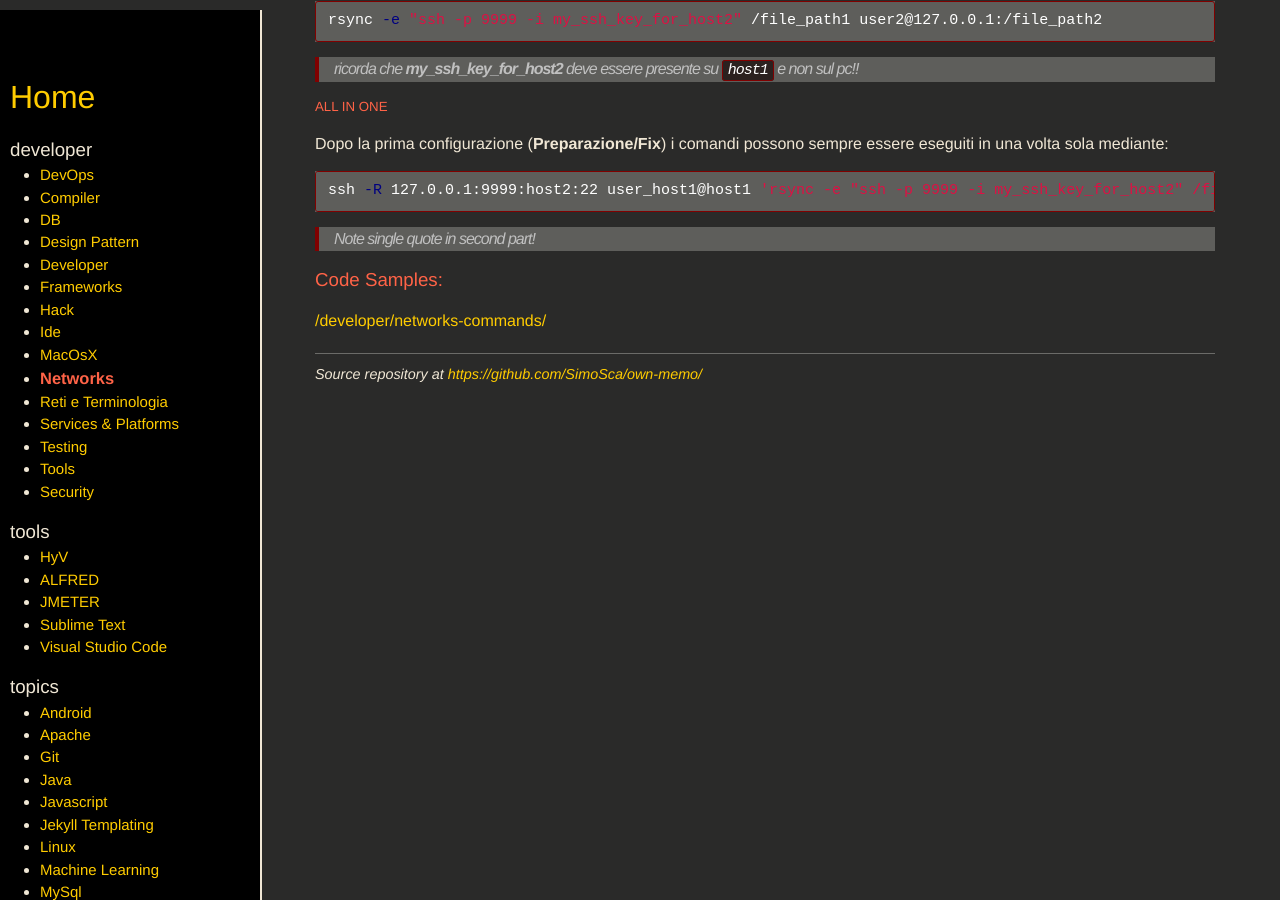
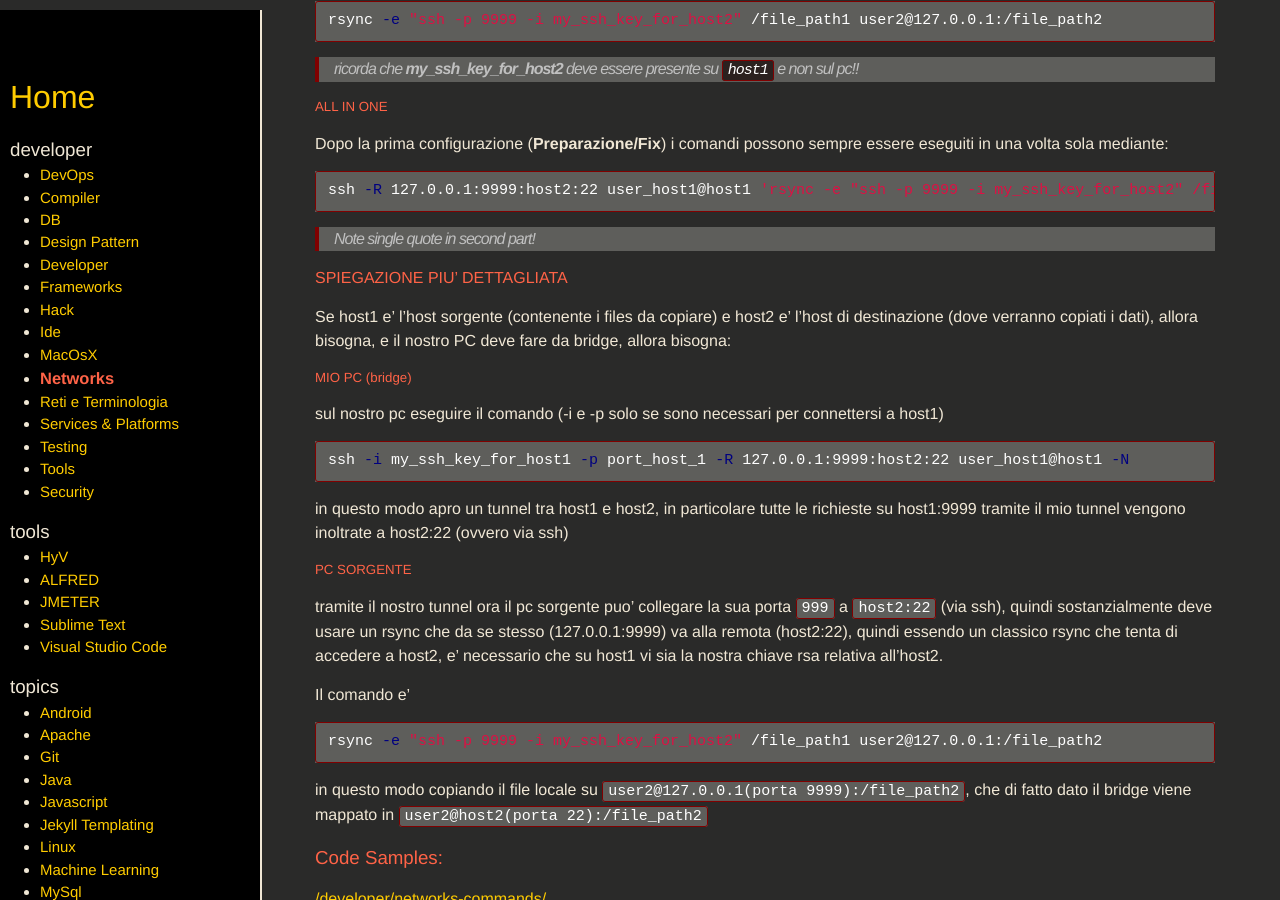
Before and after one commit to SimoSca/own-memo, a Jekyll site: the page built from _pages/developer/network-commands.md, in a window 1280 px wide and 900 px high, scrolled down 2028 px. Built offline with Jekyll 4.4.1, drawn with Linux system fonts in a browser that asks for light colours; nearby versions of some CDN libraries.

Commit message:
[improved] Aggiunta spiegazione completa e comprensibile sul bridge

`````diff
--- a/_pages/developer/network-commands.md
+++ b/_pages/developer/network-commands.md
@@ -127,3 +127,31 @@ ssh -R 127.0.0.1:9999:host2:22 user_host1@host1 'rsync -e "ssh -p 9999 -i my_ssh
 ````
 
 > Note single quote in second part!
+
+
+#### SPIEGAZIONE PIU' DETTAGLIATA
+
+
+Se host1 e’ l’host sorgente (contenente i files da copiare) e host2 e’ l’host di destinazione (dove verranno copiati i dati), allora bisogna, e il nostro PC deve fare da bridge, allora bisogna:
+
+##### MIO PC (bridge)
+
+sul nostro pc eseguire il comando (-i e -p solo se sono necessari per connettersi a host1)
+
+````bash
+ssh -i my_ssh_key_for_host1 -p port_host_1 -R 127.0.0.1:9999:host2:22 user_host1@host1 -N
+````
+
+in questo modo apro un tunnel tra host1 e host2, in particolare tutte le richieste su host1:9999 tramite il mio tunnel vengono inoltrate a host2:22 (ovvero via ssh)
+
+##### PC SORGENTE
+
+tramite il nostro tunnel ora il pc sorgente puo’ collegare la sua porta `999` a `host2:22` (via ssh), quindi sostanzialmente deve usare un rsync che da se stesso (127.0.0.1:9999) va alla remota (host2:22), quindi essendo un classico rsync che tenta di accedere a host2, e’ necessario che su host1 vi sia la nostra chiave rsa relativa all’host2.
+
+Il comando e’
+
+````bash
+rsync -e "ssh -p 9999 -i my_ssh_key_for_host2" /file_path1 user2@127.0.0.1:/file_path2
+````
+
+in questo modo copiando il file locale su `user2@127.0.0.1(porta 9999):/file_path2`, che di fatto dato il bridge viene mappato in `user2@host2(porta 22):/file_path2`
`````
